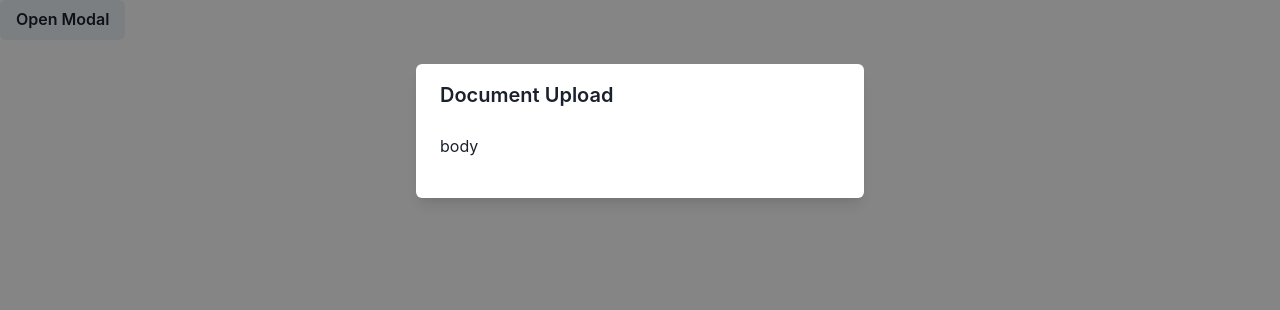
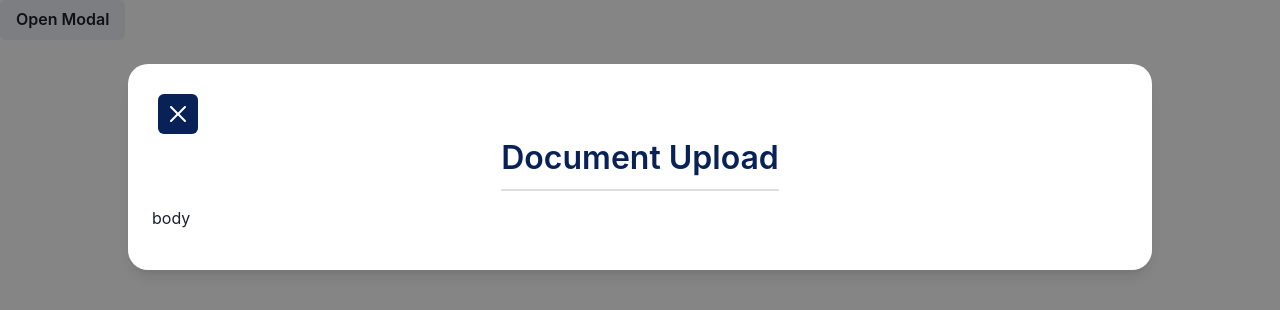
Before and after one commit to JohnnyD4/sky-hop, a React (Create React App) app: page / in a window 1280 px wide. Both pictures are taken after a click on the button "Open Modal". Shown: the top 310 px of the page. Built offline with nearby package versions, Linux system fonts and the light colour scheme.

Commit message:
created the Modal Header. Added chakra icons library

```diff
--- a/package.json
+++ b/package.json
@@ -3,6 +3,7 @@
   "version": "0.1.0",
   "private": true,
   "dependencies": {
+    "@chakra-ui/icons": "^2.1.1",
     "@chakra-ui/react": "^2.8.2",
     "@emotion/react": "^11.11.1",
     "@emotion/styled": "^11.11.0",
--- /dev/null
+++ b/src/components/modal/Header.js
@@ -0,0 +1,34 @@
+import React from 'react';
+import { IconButton, ModalHeader } from '@chakra-ui/react';
+import { CloseIcon } from '@chakra-ui/icons';
+import { primary, gray } from '../../theme';
+
+function Header({ toggleModal }) {
+  return (
+		<>
+      <IconButton
+				colorScheme={'primary'}
+				aria-label='Close Modal'
+				w={'40px'}
+				h={'40px'}
+				margin={'30px 0 0 30px'}
+				icon={<CloseIcon />}
+				onClick={toggleModal}
+			/>
+			<ModalHeader
+				textAlign={'center'}
+				textDecoration={'underline'}
+				textUnderlineOffset={'20px'}
+				fontSize={'xx-large'}
+				color={primary}
+				textDecorationColor={gray}
+				textDecorationThickness={'2px'}
+				paddingTop={'0'}
+			>
+				Document Upload
+			</ModalHeader>
+    </>
+  );
+};
+
+export default Header;
--- a/src/components/modal/Modal.js
+++ b/src/components/modal/Modal.js
@@ -1,16 +1,17 @@
 import React from 'react';
-import { ModalContent, ModalHeader } from '@chakra-ui/react';
+import { ModalContent } from '@chakra-ui/react';
 import Footer from './Footer';
 import Body from './Body';
+import Header from './Header';
 
 function Modal({ toggleModal }) {
   return (
-		<ModalContent>
-			<ModalHeader>Document Upload</ModalHeader>
+		<ModalContent borderRadius={'20px'}>
+			<Header toggleModal={toggleModal} />
 			<Body />
 			<Footer />
 		</ModalContent>
   );
-}
+};
 
 export default Modal;
--- a/src/components/modal/index.js
+++ b/src/components/modal/index.js
@@ -1,14 +1,14 @@
 import React from 'react';
-import { Modal as ChakraModal, ModalOverlay, ModalContent, ModalHeader, ModalBody, ModalFooter, Button, ModalCloseButton } from '@chakra-ui/react';
+import { Modal as ChakraModal, ModalOverlay } from '@chakra-ui/react';
 import Modal from './Modal';
 
 function ModalContainer({ toggleModal }) {
   return (
-    <ChakraModal isOpen={true} onClose={toggleModal}>
+    <ChakraModal size={'5xl'} isOpen={true} onClose={toggleModal}>
 			<ModalOverlay />
 			<Modal toggleModal={toggleModal} />
     </ChakraModal>
   );
-}
+};
 
 export default ModalContainer;
--- a/src/theme.js
+++ b/src/theme.js
@@ -1,9 +1,10 @@
 import { createMultiStyleConfigHelpers, extendTheme } from '@chakra-ui/react';
 import { radioAnatomy } from '@chakra-ui/anatomy';
 
-const primary = '#082157';
-const secondary = '#FF991F';
-const success = '#80B992';
+export const primary = '#082157';
+export const secondary = '#FF991F';
+export const success = '#80B992';
+export const gray = '#DEDEDE';
 
 const { definePartsStyle, defineMultiStyleConfig } =
   createMultiStyleConfigHelpers(radioAnatomy.keys);
@@ -21,4 +22,18 @@ const radioTheme = defineMultiStyleConfig({ baseStyle });
 
 export const theme = extendTheme({
   components: { Radio: radioTheme },
+  colors: {
+    primary: {
+      500: primary,
+    },
+    secondary: {
+      500: secondary,
+    },
+    success: {
+      500: success,
+    },
+    gray: {
+      500: gray,
+    },
+  }
 });
```
Also changed, not shown: 1 other file (tests, documents, lock files or other folders).
